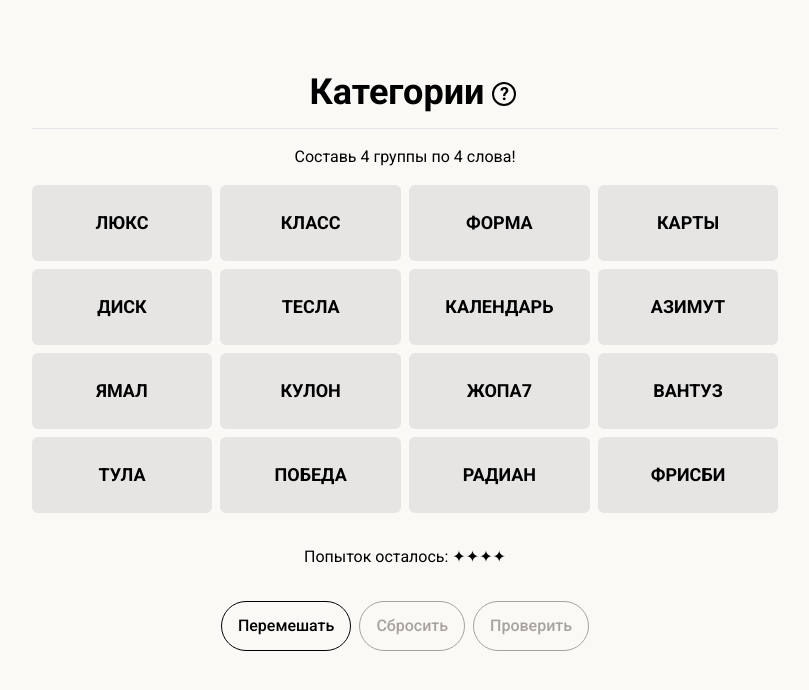
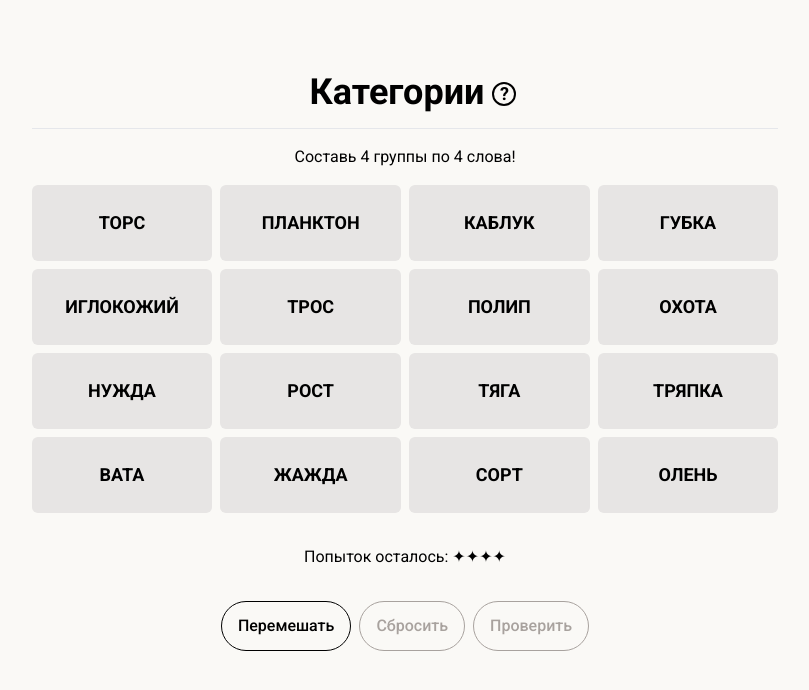
Before and after one commit to danuhaha/CategoriesRussian, a Next.js app: page / in a window 1280 px wide. Shown: the top 690 px of the page, without its empty margins (235-1044 px from the left). Built offline with nearby package versions, Linux system fonts and the light colour scheme.

Commit message:
18.02.2025

```diff
--- a/app/_examples.ts
+++ b/app/_examples.ts
@@ -2,23 +2,23 @@ import { Category } from "./_types";
 
 export const categories: Category[] = [
   {
-    category: 'СЕРВИСЫ ГУГЛ',
-    items: ["КЛАСС", "КАРТЫ", "КАЛЕНДАРЬ", "ДИСК"],
+    category: 'БУКВАЛЬНО ЖИВУТ НА ДНЕ ОКЕАНА',
+    items: ["ПЛАНКТОН", "ГУБКА", "ПОЛИП", "ИГЛОКОЖИЙ"],
     level: 1,
   },
   {
-    category: "ЕДИНИЦЫ ИЗМЕРЕНИЯ",
-    items: ["РАДИАН", "КУЛОН", "ЛЮКС", "ТЕСЛА"],
+    category: "АНАГРАММЫ",
+    items: ["СОРТ", "РОСТ", "ТОРС", "ТРОС"],
     level: 2,
   },
   {
-    category: "АВИАКОМПАНИИ",
-    items: ["АЗИМУТ", "ПОБЕДА", "ЯМАЛ", "ЖОПА7"],
+    category: "ЖЕЛАНИЕ",
+    items: ["ОХОТА", "ЖАЖДА", "НУЖДА", "ТЯГА"],
     level: 3,
   },
   {
-    category: "1, 2, 3, 4",
-    items: ["ВАНТУЗ", "ТУЛА", "ФРИСБИ", "ФОРМА"],
+    category: "МУЖЧИНКА ЛОХ",
+    items: ["ТРЯПКА", "ВАТА", "ОЛЕНЬ", "КАБЛУК"],
     level: 4,
   },
 ];
```
